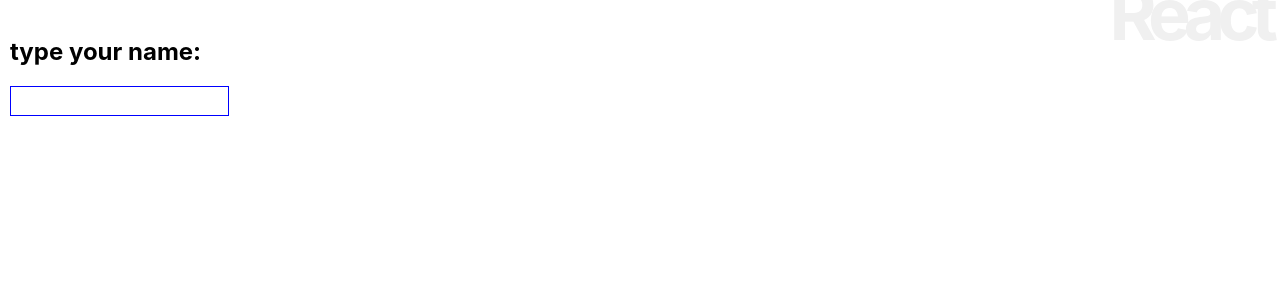
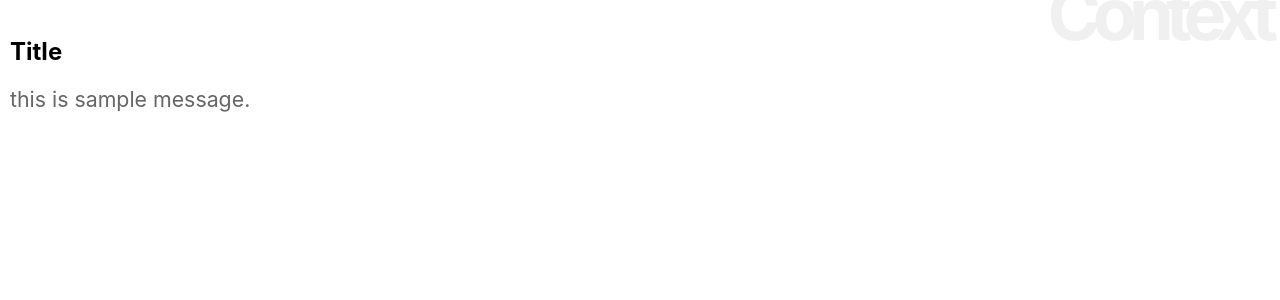
Before and after one commit to jackkitte/React_Next_Beginner, a React (Create React App) app: page / in a window 1280 px wide. Shown: the top 300 px of the page. Built offline with nearby package versions, Linux system fonts and the light colour scheme.

Commit message:
コンテキストを使おう

```diff
--- a/src/App.js
+++ b/src/App.js
@@ -2,62 +2,46 @@
 import Rect from './Rect';
 import './App.css';
 
+let data = {
+  title: 'Title',
+  message: 'this is sample message.'
+};
+const SampleContext = React.createContext(data);
+
 class App extends Component {
-
-  input = '';
-
-  msgStyle = {
-    fontSize: "20pt",
-    color: "#900",
-    margin: "20px 0px",
-    padding: "5px",
-  }
-
-  constructor(props) {
-    super(props);
-    this.state = {
-      message: 'type your name:'
-    };
-    this.doCheck = this.doCheck.bind(this);
-  }
-
-  doCheck(event) {
-    alert(event.target.value + "は長すぎます。（最大10文字）");
-  }
 
   render() {
     return (
       <div>
-        <h1>React</h1>
-        <h2>{this.state.message}</h2>
-        <Message maxlength="10" onCheck={this.doCheck} />
+        <h1>Context</h1>
+        <Title />
+        <Message />
       </div>
-    )
+    );
+  }
+}
+
+class Title extends Component {
+  static contextType = SampleContext;
+
+  render() {
+    return (
+      <div>
+        <h2>{this.context.title}</h2>
+      </div>
+    );
   }
 }
 
 class Message extends Component {
-  inputStyle = {
-    fontSize: "12pt",
-    padding: "5px",
-  }
-
-  constructor(props) {
-    super(props);
-    this.doChange = this.doChange.bind(this);
-  }
-
-  doChange(event) {
-    if (event.target.value.length > this.props.maxlength) {
-      this.props.onCheck(event);
-      event.target.value = event.value.substr(0, this.props.maxlength);
-    }
-  }
+  static contextType = SampleContext;
 
   render() {
     return (
-      <input type="text" style={this.inputStyle} onChange={this.doChange} />
-    )
+      <div>
+        <p>{this.context.message}</p>
+      </div>
+    );
   }
 }
 
```
